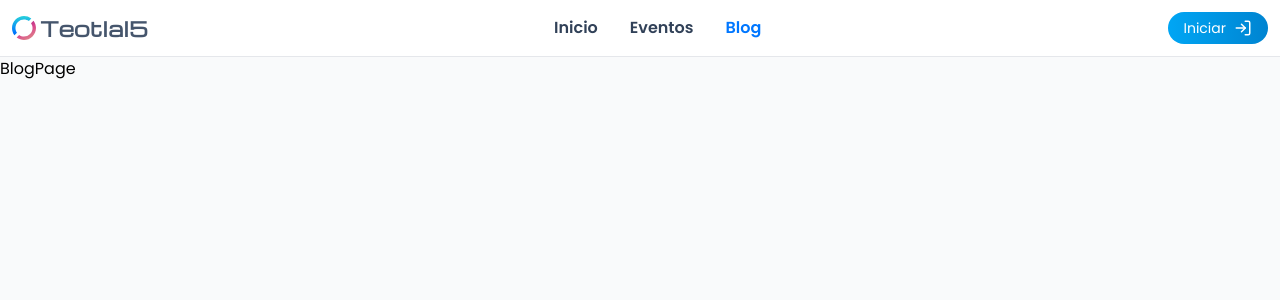
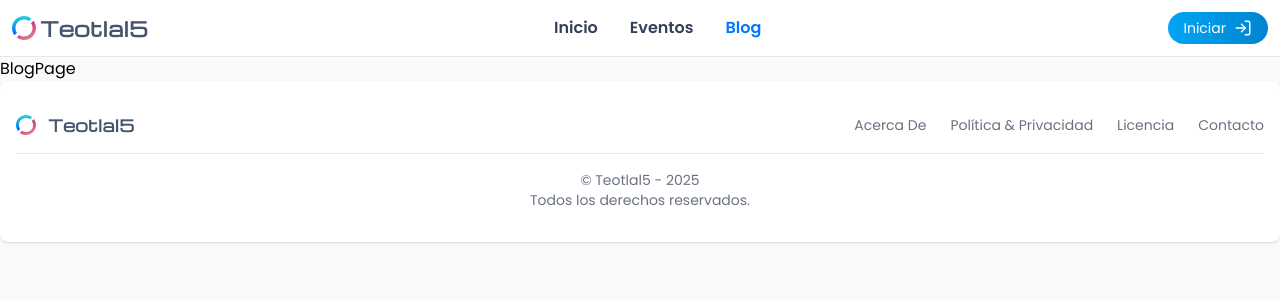
Before and after one commit to Caffeino/teotlalcinco, a React (Vite) app in the folder web/: page /blog in a window 1280 px wide. Shown: the top 300 px of the page. Built offline with nearby package versions, Linux system fonts and the light colour scheme; no server answers.

Commit message:
feat: add footer component

```diff
--- /dev/null
+++ b/web/src/components/layout/portal/Footer.tsx
@@ -0,0 +1,50 @@
+import OLogo from '../../../assets/o-logo.svg';
+
+const Footer = () => {
+	return (
+		<footer className='bg-white rounded-lg shadow-sm dark:bg-gray-900'>
+			<div className='w-full max-w-screen-xl mx-auto p-4 md:py-8'>
+				<div className='sm:flex sm:items-center sm:justify-between'>
+					<a
+						href='/'
+						className='flex items-center mb-4 sm:mb-0 space-x-3 rtl:space-x-reverse'
+					>
+						<img src={OLogo} className='h-5' alt='Teotlalcinco Logo' />
+						<span className='self-center text-slate-600 font-semibold font-michroma whitespace-nowrap dark:text-white'>
+							Teotlal5
+						</span>
+					</a>
+					<ul className='flex flex-wrap items-center mb-6 text-sm font-medium text-gray-500 sm:mb-0 dark:text-gray-400'>
+						<li>
+							<a href='#' className='hover:underline me-4 md:me-6'>
+								Acerca De
+							</a>
+						</li>
+						<li>
+							<a href='#' className='hover:underline me-4 md:me-6'>
+								Pol&iacute;tica & Privacidad
+							</a>
+						</li>
+						<li>
+							<a href='#' className='hover:underline me-4 md:me-6'>
+								Licencia
+							</a>
+						</li>
+						<li>
+							<a href='#' className='hover:underline'>
+								Contacto
+							</a>
+						</li>
+					</ul>
+				</div>
+				<hr className='my-4 border-gray-200 sm:mx-auto dark:border-gray-700 lg:my-4' />
+				<span className='block text-sm text-gray-500 sm:text-center dark:text-gray-400'>
+					&copy; Teotlal5 - 2025
+					<p>Todos los derechos reservados.</p>
+				</span>
+			</div>
+		</footer>
+	);
+};
+
+export default Footer;
--- a/web/src/components/layout/portal/MainLayout.tsx
+++ b/web/src/components/layout/portal/MainLayout.tsx
@@ -1,6 +1,7 @@
 import { useState, type ReactNode } from 'react';
 import SignIn from '../../forms/auth/SignIn';
 import Modal from '../../modal/Modal';
+import Footer from './Footer';
 import Navbar from './Navbar';
 
 const MainLayout = ({
@@ -23,6 +24,7 @@ const MainLayout = ({
 			>
 				<SignIn onCloseAuthForm={() => setIsOpenedAuthForm(false)} />
 			</Modal>
+			<Footer />
 		</>
 	);
 };
--- a/web/src/pages/Portal/RegisterPage.tsx
+++ b/web/src/pages/Portal/RegisterPage.tsx
@@ -30,7 +30,7 @@ const RegisterPage = () => {
 		<Navigate to='/' replace />
 	) : (
 		<MainLayout>
-			<div className='py-1 sm:m-auto max-w-screen-md'>
+			<div className='h-[calc(80vh-7px)] py-1 sm:m-auto max-w-screen-md'>
 				<div className='p-10 rounded-lg'>
 					<div className='grid grid-cols-1 gap-4 mb-4'>
 						<div className='flex items-center justify-center rounded-sm w-full'>
```
